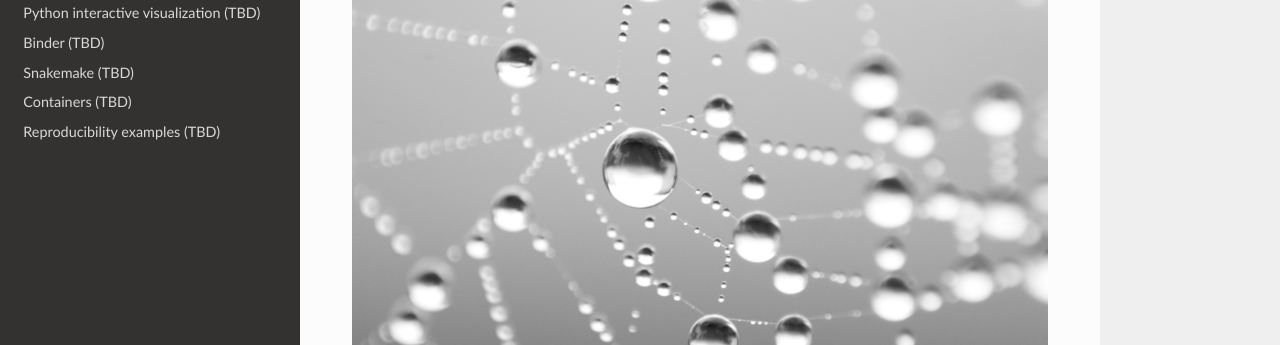
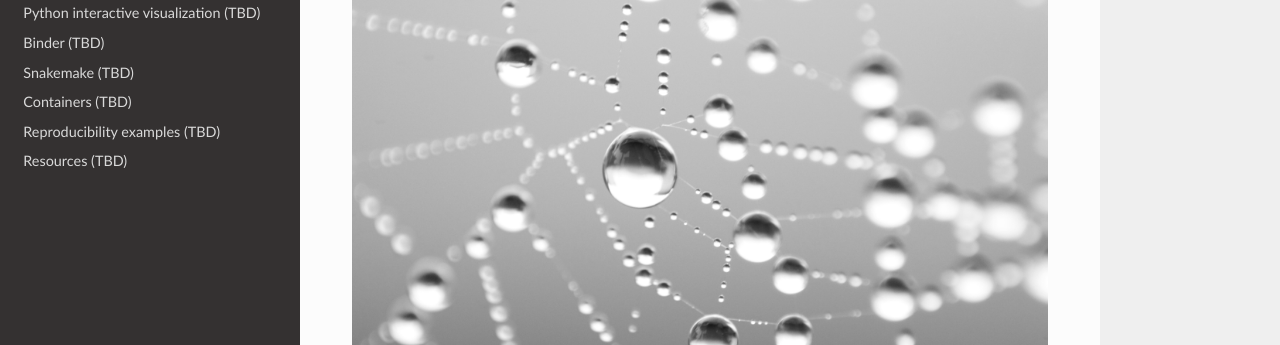
Before and after one commit to espsrc/droplets, an MkDocs documentation site: the page built from docs/index.md, in a window 1280 px wide. Shown: the part 304-649 px from the top of the page. Built offline with MkDocs 1.6.1, drawn with Linux system fonts in a browser that asks for light colours; nearby versions of some CDN libraries.

Commit message:
Added resources

```diff
--- a/mkdocs.yml
+++ b/mkdocs.yml
@@ -16,6 +16,7 @@ nav:
     - Containers (TBD): containers.md
     - Reproducibility examples (TBD): reproducibility.md
       #    - Testing: science.md
+    - Resources (TBD): resources.md
 
 #theme: 'material' # Excellent searcher. Too clear. Hard to find subsections
 #theme: windmill    # Very good search bar. Clean navigation
```
